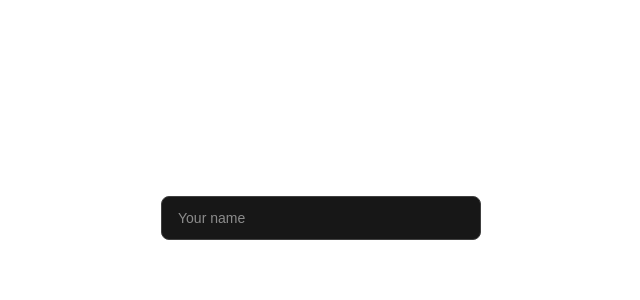
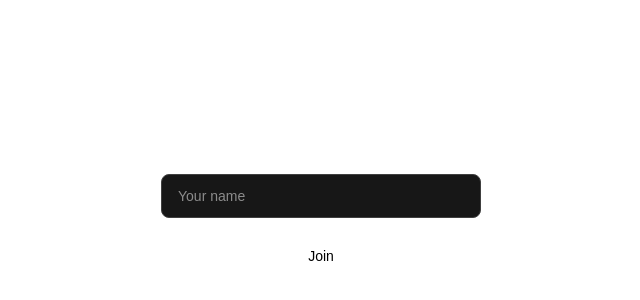
Before and after one commit to Parth424-blip/Decide, a Next.js app: page /room/1/join in a window 1280 px wide. Shown: the part 174-474 px from the top of the page, without its empty margins (319-959 px from the left). Built offline with nearby package versions, Linux system fonts and the light colour scheme.

Commit message:
feat: navigate from join form to room page with name via query params

```diff
--- a/src/app/room/[code]/join/page.tsx
+++ b/src/app/room/[code]/join/page.tsx
@@ -1,9 +1,12 @@
 "use client";
 
+import { useRouter } from "next/navigation";
 import { useState } from "react";
 
-export default function Join() {
+export default function Join({ params }: { params: { code: string } }) {
   const [name, setName] = useState("");
+  const router = useRouter();
+
   return (
     <main className="min-h-screen flex flex-col items-center justify-center px-6">
       <input
@@ -13,7 +16,12 @@ export default function Join() {
         placeholder="Your name"
         className="w-full max-w-xs h-11 rounded-lg bg-neutral-900 border border-neutral-700 px-4 text-sm text-white"
       />
-      <p className="text-white mt-4">{name}</p>
+      <button
+        onClick={() => router.push(`/room/${params.code}?name=${name}`)}
+        className="w-full max-w-xs h-11 rounded-lg bg-white text-black text-sm font-medium mt-4"
+      >
+        Join
+      </button>
     </main>
   );
 }
```
